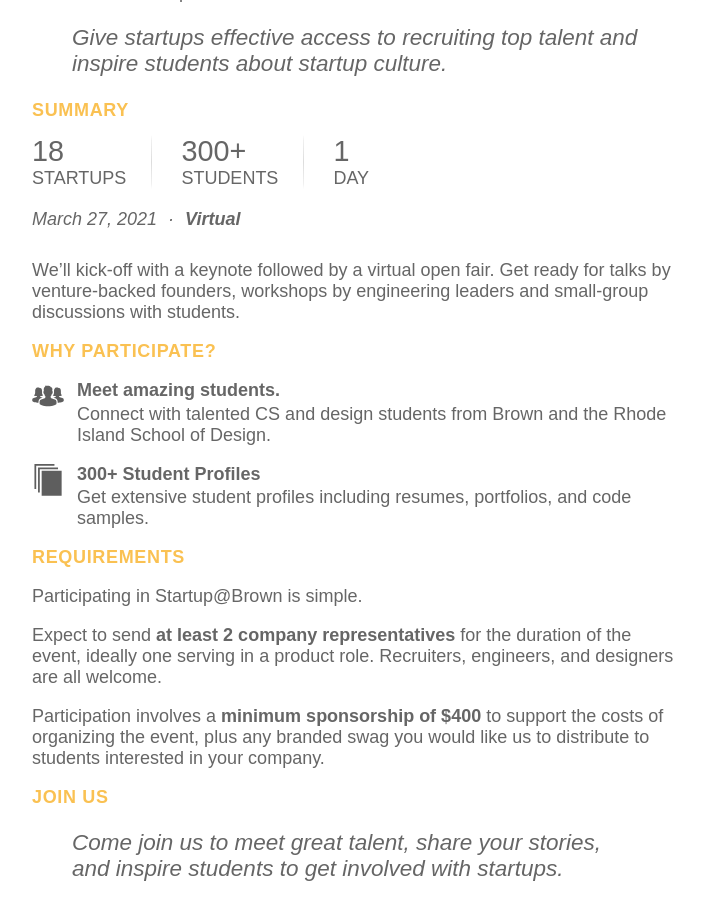
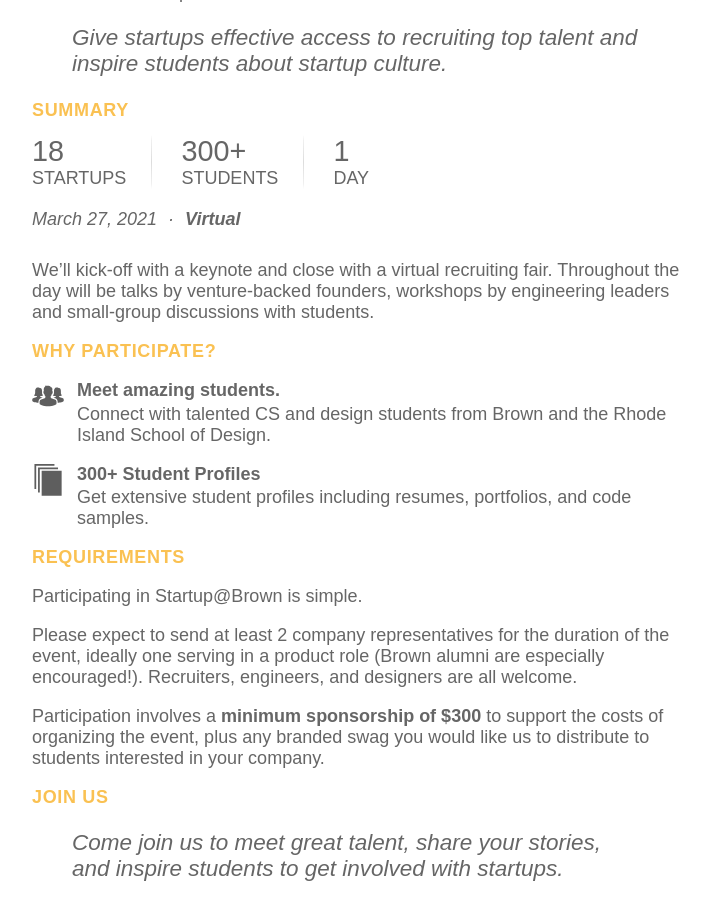
Before and after one commit to startupatbrown/startupatbrown.github.io, a Jekyll site: the page built from participate.html, in a window 1280 px wide and 900 px high, scrolled down 456 px. Shown: the whole window, without its empty margins (111-821 px from the left). Built offline with Jekyll 4.4.1, drawn with Linux system fonts in a browser that asks for light colours.

Commit message:
Update participate.html

```diff
--- a/participate.html
+++ b/participate.html
@@ -30,7 +30,7 @@
         <li><span>1</span><br>Day</li>
       </ul>
       <p class="summary-date-place"><i class="fa fa-calendar"></i>March 27, 2021 <span>&middot;</span> <i class="fa fa-globe"></i><strong>Virtual</strong></p>
-      <p>We’ll kick-off with a keynote followed by a virtual open fair. Get ready for talks by venture-backed founders, workshops by engineering leaders and small-group discussions with students.</p>
+      <p>We’ll kick-off with a keynote and close with a virtual recruiting fair. Throughout the day will be talks by venture-backed founders, workshops by engineering leaders and small-group discussions with students.</p>
 
       <h2>Why Participate?</h2>
       <ul class="features">
@@ -48,8 +48,8 @@
 
       <h2>Requirements</h2>
       <p>Participating in Startup@Brown is simple.</p>
-      <p>Expect to send <strong>at least 2 company representatives</strong> for the duration of the event, ideally one serving in a product role. Recruiters, engineers, and designers are all welcome.</p>
-      <p>Participation involves a <strong>minimum sponsorship of $400</strong> to support the costs of organizing the event, plus any branded swag you would like us to distribute to students interested in your company.</p>
+      <p>Please expect to send at least 2 company representatives for the duration of the event, ideally one serving in a product role (Brown alumni are especially encouraged!). Recruiters, engineers, and designers are all welcome.</p>
+      <p>Participation involves a <strong>minimum sponsorship of $300</strong> to support the costs of organizing the event, plus any branded swag you would like us to distribute to students interested in your company.</p>
 
       <h2>Join Us</h2>
       <blockquote>Come join us to meet great talent, share your stories, and inspire students to get involved with startups.</blockquote>
```
